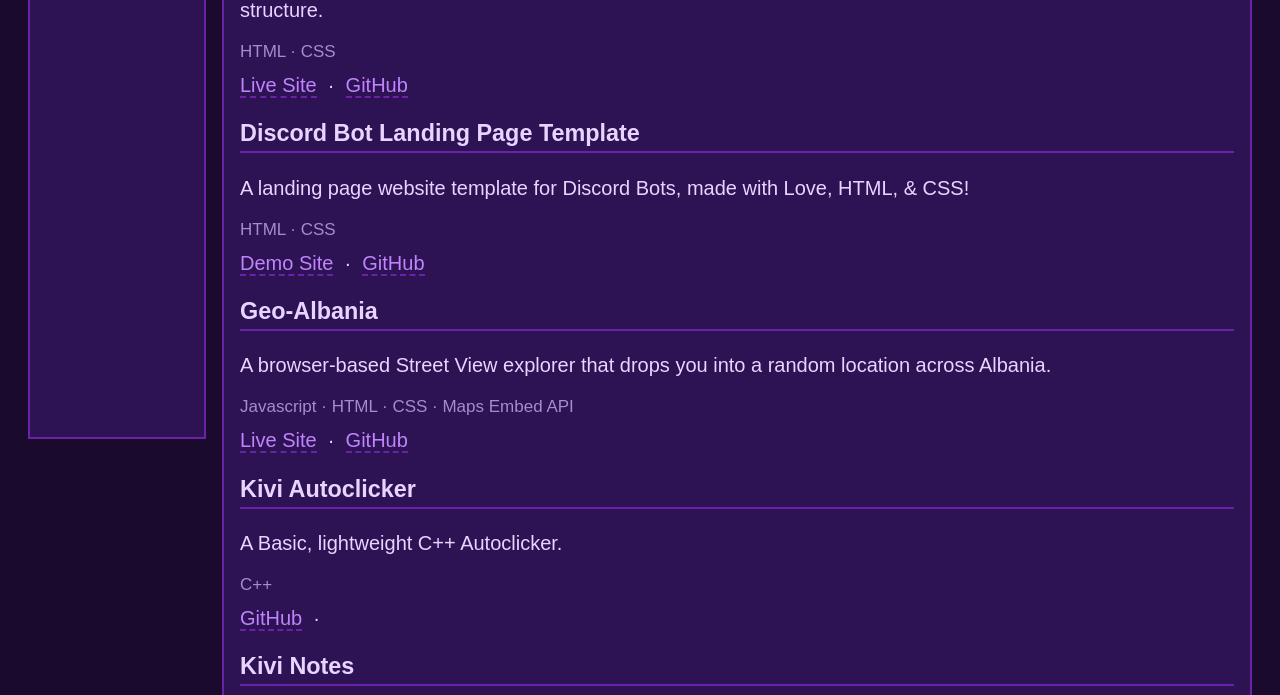
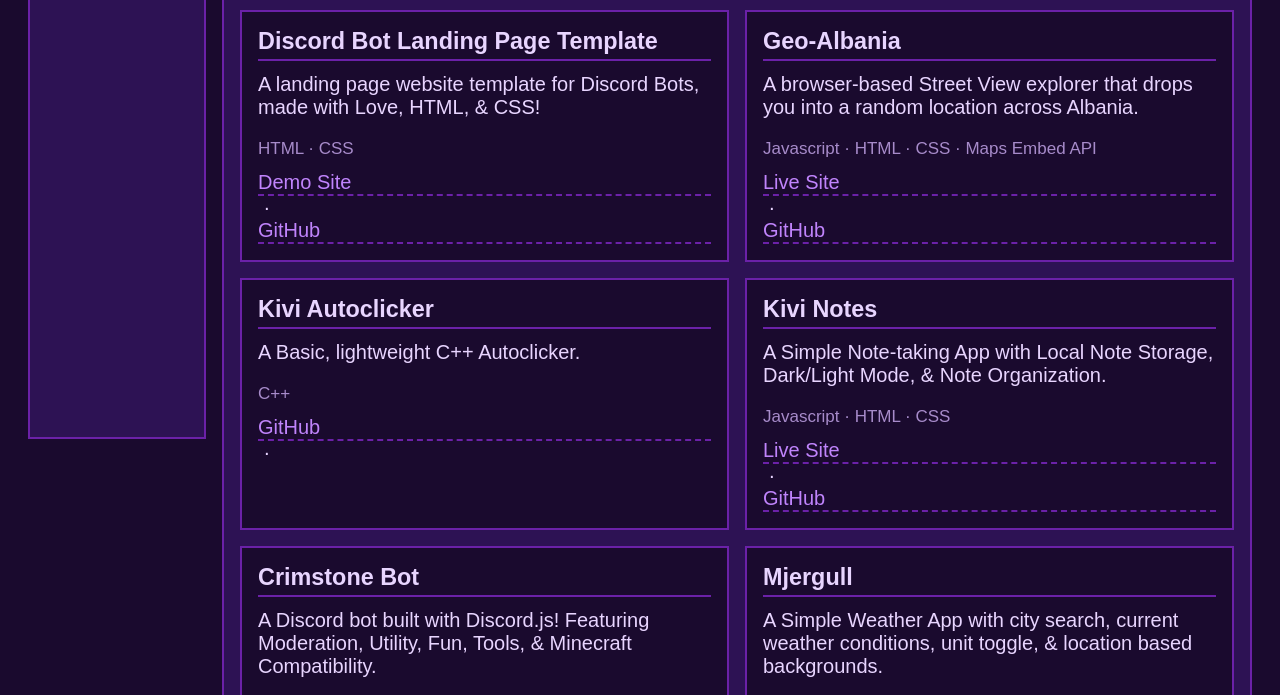
Before and after one commit to aubergine-ux/aubergineux, a plain HTML site: page projects.html in a window 1280 px wide. Shown: the part 594-1289 px from the top of the page. Drawn offline with Linux system fonts and the light colour scheme; a web font is replaced by a local one.

Commit message:
AUX v26.5 | Updated CSS

```diff
--- a/style.css
+++ b/style.css
@@ -109,6 +109,32 @@
   margin-bottom: 0.75rem;
 }
 
+.projects-grid {
+  display: grid;
+  grid-template-columns: repeat(2, 1fr);
+  margin-top: 16px;
+  gap: 16px;
+}
+
+.project {
+  background-color: #1a0a2e;
+  border: 2px solid #6b21a8;
+  display: flex;
+  flex-direction: column;
+  box-sizing: border-box;
+  padding: 16px;
+}
+
+.project h3 {
+  margin-top: 0;
+  margin-bottom: 12px;
+}
+
+.project-links {
+  margin-top: auto;
+  padding-top: 8px;
+}
+
 @media (max-width: 600px) {
   .layout {
     flex-direction: column;
```
